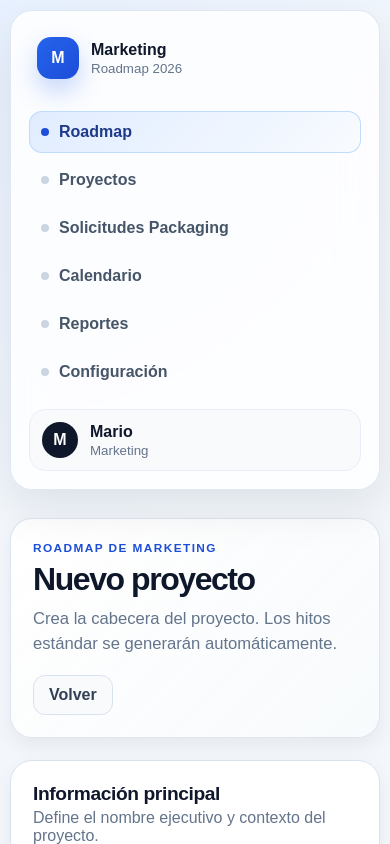
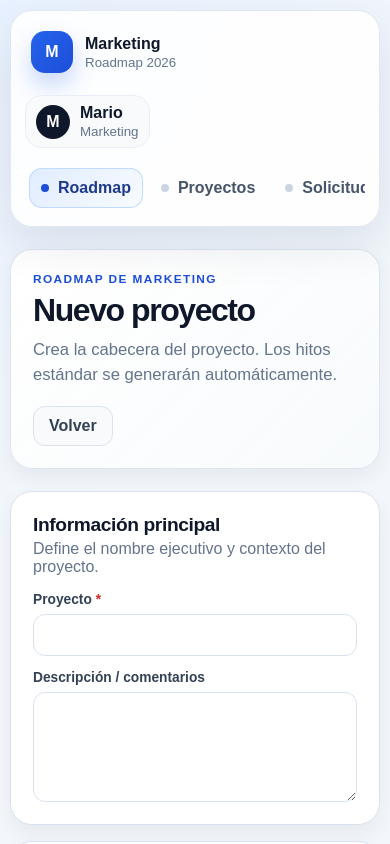
Before and after one commit to NicoChapiro/test_proyectos, a Next.js app: page /roadmap/new in a window 390 px wide. Shown: the top 844 px of the page. Built offline with nearby package versions, Linux system fonts and the light colour scheme.

Commit message:
Move roadmap navigation to top and add monthly timeline scale

```diff
--- a/src/app/globals.css
+++ b/src/app/globals.css
@@ -36,22 +36,22 @@ h3 { letter-spacing: -0.015em; }
 .grid { display: grid; gap: 16px; }
 .full { grid-column: 1 / -1; }
 
-.app-shell { display: grid; grid-template-columns: 280px minmax(0, 1fr); gap: 28px; width: min(1480px, calc(100% - 32px)); margin: 0 auto; padding: 24px 0 56px; }
+.app-shell { display: grid; gap: 22px; width: min(1720px, calc(100% - 32px)); margin: 0 auto; padding: 18px 0 56px; }
 .content-shell { min-width: 0; display: grid; align-content: start; gap: 22px; }
 .page-shell { width: min(1180px, calc(100% - 32px)); margin: 0 auto; padding: 32px 0 56px; }
-.sidebar { position: sticky; top: 24px; min-height: calc(100vh - 48px); display: flex; flex-direction: column; padding: 18px; border: 1px solid rgba(217, 227, 240, .8); border-radius: var(--radius-lg); background: rgba(255, 255, 255, .82); box-shadow: var(--shadow); backdrop-filter: blur(18px); }
-.sidebar-brand { display: flex; align-items: center; gap: 12px; padding: 8px; text-decoration: none; }
+.top-nav-shell { position: sticky; top: 12px; z-index: 20; display: grid; grid-template-columns: auto minmax(0, 1fr) auto; align-items: center; gap: 16px; padding: 14px; border: 1px solid rgba(217, 227, 240, .8); border-radius: var(--radius-lg); background: rgba(255, 255, 255, .9); box-shadow: var(--shadow); backdrop-filter: blur(18px); }
+.top-nav-brand { display: flex; align-items: center; gap: 12px; min-width: max-content; padding: 6px; text-decoration: none; }
 .brand-mark, .user-avatar { display: inline-grid; place-items: center; width: 42px; height: 42px; border-radius: 14px; color: white; background: linear-gradient(135deg, #2563eb, #1d4ed8); font-weight: 900; box-shadow: 0 12px 24px rgba(37, 99, 235, .25); }
-.sidebar-brand strong, .sidebar-user strong { display: block; }
-.sidebar-brand small, .sidebar-user small { display: block; color: var(--muted); margin-top: 2px; }
-.sidebar-nav { display: grid; gap: 6px; margin-top: 24px; }
-.sidebar-link { display: flex; align-items: center; gap: 10px; min-height: 42px; padding: 10px 12px; border-radius: 13px; color: var(--muted-strong); font-weight: 800; text-decoration: none; }
-.sidebar-link:hover { background: #f1f5f9; color: var(--text); }
-.sidebar-link.active { color: #1e3a8a; background: linear-gradient(135deg, #e0ecff, #f8fbff); box-shadow: inset 0 0 0 1px #bfdbfe; }
+.top-nav-brand strong, .top-nav-user strong { display: block; }
+.top-nav-brand small, .top-nav-user small { display: block; color: var(--muted); margin-top: 2px; }
+.top-nav-links { display: flex; align-items: center; gap: 6px; min-width: 0; overflow-x: auto; padding: 4px; scrollbar-width: thin; }
+.top-nav-link { display: flex; flex: 0 0 auto; align-items: center; gap: 9px; min-height: 40px; padding: 9px 12px; border-radius: 13px; color: var(--muted-strong); font-weight: 800; text-decoration: none; white-space: nowrap; }
+.top-nav-link:hover { background: #f1f5f9; color: var(--text); }
+.top-nav-link.active { color: #1e3a8a; background: linear-gradient(135deg, #e0ecff, #f8fbff); box-shadow: inset 0 0 0 1px #bfdbfe; }
 .nav-dot { width: 8px; height: 8px; border-radius: 999px; background: #cbd5e1; }
-.sidebar-link.active .nav-dot { background: var(--primary); }
-.sidebar-user { display: flex; align-items: center; gap: 12px; margin-top: auto; padding: 12px; border-radius: 16px; background: #f8fafc; border: 1px solid var(--line-soft); }
-.user-avatar { width: 36px; height: 36px; border-radius: 999px; background: #0f172a; box-shadow: none; }
+.top-nav-link.active .nav-dot { background: var(--primary); }
+.top-nav-user { display: flex; align-items: center; gap: 10px; min-width: max-content; padding: 8px 10px; border-radius: 16px; background: #f8fafc; border: 1px solid var(--line-soft); }
+.user-avatar { width: 34px; height: 34px; border-radius: 999px; background: #0f172a; box-shadow: none; }
 
 .page-header, .topbar, .project-hero { display: flex; align-items: flex-start; justify-content: space-between; gap: 18px; padding: 28px; border: 1px solid rgba(217, 227, 240, .88); border-radius: var(--radius-lg); background: linear-gradient(135deg, rgba(255,255,255,.96), rgba(248,250,252,.92)); box-shadow: var(--shadow-sm); }
 .page-header { min-height: 176px; align-items: center; }
@@ -97,13 +97,21 @@ textarea { min-height: 110px; resize: vertical; }
 .filter-grid .wide { grid-column: span 2; }
 .filters { display: grid; grid-template-columns: repeat(6, minmax(0, 1fr)); gap: 10px; margin-bottom: 18px; }
 
-.roadmap-board { display: grid; gap: 14px; }
-.quarter-header { display: grid; grid-template-columns: repeat(4, 1fr); overflow: hidden; border: 1px solid var(--line); border-radius: 16px; background: #f8fafc; box-shadow: var(--shadow-sm); }
-.quarter-header div { display: grid; gap: 2px; padding: 13px 10px; text-align: center; border-right: 1px solid var(--line); }
+.roadmap-board { overflow-x: auto; padding-bottom: 4px; }
+.roadmap-board-content { display: grid; gap: 14px; min-width: 1180px; }
+.timeline-scale { display: grid; grid-template-columns: minmax(260px, 330px) minmax(760px, 1fr) auto; gap: 18px; align-items: stretch; }
+.scale-spacer { display: flex; align-items: center; min-width: 92px; padding: 13px 16px; border: 1px solid var(--line); border-radius: 16px; background: rgba(255,255,255,.82); color: var(--muted); font-size: .74rem; font-weight: 900; letter-spacing: .08em; text-transform: uppercase; box-shadow: var(--shadow-sm); }
+.scale-grid { overflow: hidden; border: 1px solid var(--line); border-radius: 16px; background: #f8fafc; box-shadow: var(--shadow-sm); }
+.quarter-header { display: grid; grid-template-columns: repeat(4, 1fr); }
+.quarter-header div { display: grid; gap: 2px; padding: 13px 10px; text-align: center; border-right: 1px solid var(--line); background: linear-gradient(180deg, #ffffff, #f8fafc); }
 .quarter-header div:last-child { border-right: 0; }
 .quarter-header strong { color: #0f172a; }
 .quarter-header span { color: var(--muted); font-size: .8rem; font-weight: 800; }
-.timeline-project-row { display: grid; grid-template-columns: minmax(220px, 290px) minmax(560px, 1fr) auto; gap: 18px; align-items: stretch; padding: 18px; border: 1px solid var(--line); border-radius: var(--radius-lg); background: white; box-shadow: var(--shadow-sm); }
+.month-header { display: grid; grid-template-columns: repeat(12, 1fr); border-top: 1px solid var(--line); }
+.month-header span { padding: 9px 4px; border-right: 1px solid var(--line-soft); color: var(--muted-strong); font-size: .73rem; font-weight: 900; text-align: center; text-transform: uppercase; }
+.month-header span:nth-child(3n) { border-right-color: var(--line); }
+.month-header span:last-child { border-right: 0; }
+.timeline-project-row { display: grid; grid-template-columns: minmax(260px, 330px) minmax(760px, 1fr) auto; gap: 18px; align-items: stretch; padding: 18px; border: 1px solid var(--line); border-radius: var(--radius-lg); background: white; box-shadow: var(--shadow-sm); }
 .project-summary h3 { margin: 0 0 10px; font-size: 1.12rem; }
 .project-summary h3 a { text-decoration: none; }
 .project-summary h3 a:hover { color: var(--primary); }
@@ -122,7 +130,7 @@ textarea { min-height: 110px; resize: vertical; }
 .badge.warning { background: var(--warning-soft); color: #92400e; }
 .timeline-content { min-width: 0; display: grid; gap: 10px; }
 .row-topline { display: flex; justify-content: space-between; gap: 14px; color: var(--muted); font-size: .84rem; font-weight: 900; }
-.timeline { position: relative; min-height: 108px; border-radius: 16px; overflow: hidden; background: linear-gradient(to right, transparent 24.8%, var(--line) 25%, transparent 25.2%, transparent 49.8%, var(--line) 50%, transparent 50.2%, transparent 74.8%, var(--line) 75%, transparent 75.2%), #f8fafc; border: 1px solid var(--line); }
+.timeline { position: relative; min-height: 108px; border-radius: 16px; overflow: hidden; background: linear-gradient(to right, transparent 24.8%, rgba(100,116,139,.5) 25%, transparent 25.2%, transparent 49.8%, rgba(100,116,139,.5) 50%, transparent 50.2%, transparent 74.8%, rgba(100,116,139,.5) 75%, transparent 75.2%), repeating-linear-gradient(to right, transparent 0, transparent calc(8.333% - 1px), rgba(217,227,240,.72) calc(8.333% - 1px), rgba(217,227,240,.72) 8.333%), #f8fafc; border: 1px solid var(--line); }
 .timeline-bar { position: absolute; top: 22px; height: 18px; border-radius: 999px; min-width: 12px; box-shadow: 0 8px 16px rgba(15,23,42,.18); }
 .milestone-dot { position: absolute; top: 54px; width: 12px; height: 12px; border-radius: 999px; border: 2px solid white; background: #334155; box-shadow: 0 2px 8px rgba(15,23,42,.25); transform: translateX(-50%); }
 .milestone-dot.milestone-completed { background: var(--success); }
@@ -192,10 +200,8 @@ textarea { min-height: 110px; resize: vertical; }
 .add-milestone-card .button { width: fit-content; }
 
 @media (max-width: 1180px) {
-  .app-shell { grid-template-columns: 1fr; }
-  .sidebar { position: static; min-height: auto; }
-  .sidebar-nav { grid-template-columns: repeat(3, minmax(0, 1fr)); }
-  .sidebar-user { margin-top: 16px; }
+  .top-nav-shell { grid-template-columns: 1fr auto; position: static; }
+  .top-nav-links { grid-column: 1 / -1; order: 3; }
   .kpi-grid { grid-template-columns: repeat(3, minmax(0, 1fr)); }
   .executive-summary { grid-template-columns: repeat(3, minmax(0, 1fr)); }
   .progress-card { grid-column: 1 / -1; }
@@ -203,12 +209,15 @@ textarea { min-height: 110px; resize: vertical; }
 @media (max-width: 860px) {
   .app-shell, .page-shell { width: min(100% - 20px, 100%); padding-top: 10px; }
   .page-header, .topbar { display: grid; padding: 22px; min-height: auto; }
-  .sidebar-nav { grid-template-columns: 1fr; }
+  .top-nav-shell { grid-template-columns: 1fr; }
+  .top-nav-links { grid-column: auto; }
+  .top-nav-user { width: fit-content; }
   .kpi-grid, .filter-grid, .form-grid, .detail-grid, .metadata-grid, .insight-grid, .executive-summary, .add-milestone-card .grid { grid-template-columns: 1fr; }
   .filter-grid .wide { grid-column: auto; }
   .filter-heading, .section-title, .project-hero-top { display: grid; }
-  .timeline-project-row { grid-template-columns: 1fr; overflow-x: auto; }
-  .timeline-content { min-width: 600px; }
+  .roadmap-board-content { min-width: 1040px; }
+  .timeline-scale, .timeline-project-row { grid-template-columns: minmax(220px, 280px) minmax(680px, 1fr) auto; }
+  .timeline-content { min-width: 0; }
   .milestone-label { max-width: 96px; }
   .row-actions { justify-content: flex-start; }
   .form-footer { justify-content: stretch; }
--- a/src/modules/roadmap/ui/shell.tsx
+++ b/src/modules/roadmap/ui/shell.tsx
@@ -15,30 +15,30 @@ const navItems = [
 export function AppShell({ children, active = "roadmap" }: { children: ReactNode; active?: NavKey }) {
   return (
     <main className="app-shell">
-      <aside className="sidebar" aria-label="Navegación principal">
-        <Link className="sidebar-brand" href="/roadmap" aria-label="Marketing Roadmap">
+      <header className="top-nav-shell" aria-label="Navegación principal">
+        <Link className="top-nav-brand" href="/roadmap" aria-label="Marketing Roadmap">
           <span className="brand-mark">M</span>
           <span>
             <strong>Marketing</strong>
             <small>Roadmap 2026</small>
           </span>
         </Link>
-        <nav className="sidebar-nav">
+        <nav className="top-nav-links">
           {navItems.map((item) => (
-            <Link key={`${item.label}-${item.href}`} className={`sidebar-link${item.key === active ? " active" : ""}`} href={item.href}>
+            <Link key={`${item.label}-${item.href}`} className={`top-nav-link${item.key === active ? " active" : ""}`} href={item.href} aria-current={item.key === active ? "page" : undefined}>
               <span className="nav-dot" aria-hidden="true" />
               {item.label}
             </Link>
           ))}
         </nav>
-        <div className="sidebar-user">
+        <div className="top-nav-user">
           <span className="user-avatar" aria-hidden="true">M</span>
           <span>
             <strong>Mario</strong>
             <small>Marketing</small>
           </span>
         </div>
-      </aside>
+      </header>
       <section className="content-shell">{children}</section>
     </main>
   );
```
Also changed, not shown: src/app/roadmap/page.tsx (+11 -2 lines).
